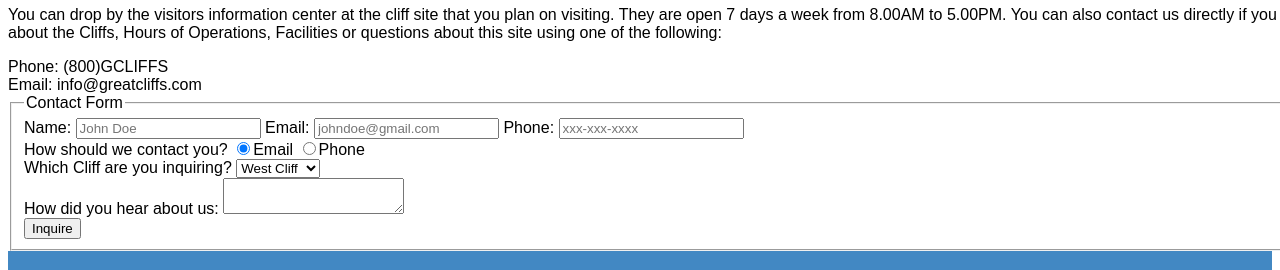
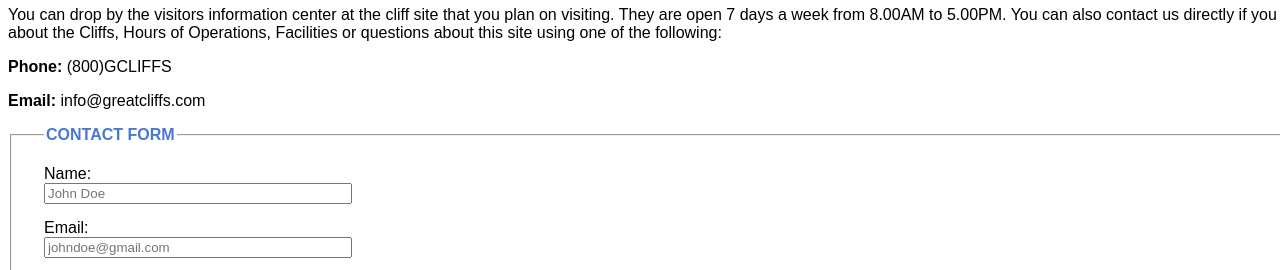
Before and after one commit to r-neralla-westcliff/homework-module1, a website: page contact.html in a window 1280 px wide. Shown: the part 588-858 px from the top of the page. Drawn offline with Linux system fonts and the light colour scheme.

Commit message:
added-styles-contact-file

```diff
--- a/styles.css
+++ b/styles.css
@@ -85,6 +85,7 @@
     main h1 {
         color: #9ed034;
     }
+
     /* Partners */
     section {
         width: 100%;
@@ -211,3 +212,70 @@
         font-weight: bold;
         background: #BDE1FF;
     }
+
+    /* Contact */
+    .contactinfo {
+        margin-bottom: 1em;
+    }
+
+    .phone {
+        margin-bottom: 1rem;
+    }
+
+    .phone span:first-child {
+        font-weight: 600;
+    }
+
+    .email span:first-child {
+        font-weight: 600;
+    }
+    form {
+        margin-bottom: 2em;
+    }
+    form legend {
+        text-transform: uppercase;
+        color: #4977D1;
+        font-weight: 600;
+    }
+
+    form .radios label {
+        display: inline-block;
+    }
+
+    form .selectmenu label {
+        display: inline-block;
+    }
+
+    form fieldset {
+        padding-left: 2em;
+    }
+
+    input {
+        width: 300px;
+    }
+
+    input[type='radio'] {
+        width: 25px;
+    }
+
+    textarea {
+        width: 300px;
+        height: 100px;
+    }
+
+
+
+    label {
+        display: block;
+        margin: 15px 0 0 0;
+    }
+
+     .button input[type='submit'] {
+        display: block;
+        width: 100px;
+        margin: 20px 0 10px 205px;
+        background-color: #4977D1;
+        color: #fff;
+        border: none;
+        height: 2em;
+    }
```
